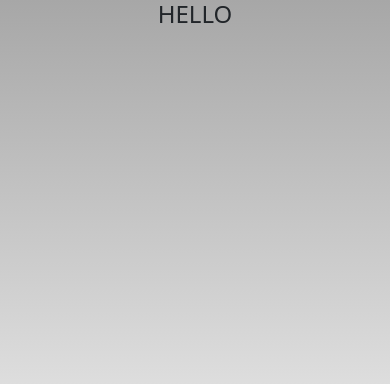
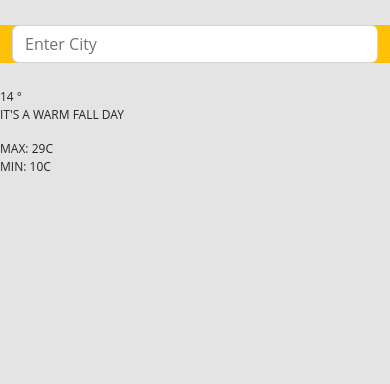
Before and after one commit to DonCastillo/weather-app, a website: page www/index.html in a window 390 px wide. Drawn offline with Linux system fonts and the light colour scheme; some packages are replaced by stand-ins of ours.

Commit message:
added more files

```diff
--- a/www/css/index.css
+++ b/www/css/index.css
@@ -25,7 +25,7 @@ body {
     -webkit-text-size-adjust: none;             /* prevent webkit from resizing text to fit */
     -webkit-user-select: none;                  /* prevent copy paste, to allow, change 'none' to 'text' */
     background-color:#E4E4E4;
-    background-image:linear-gradient(to bottom, #A7A7A7 0%, #E4E4E4 51%);
+    /* background-image:linear-gradient(to bottom, #A7A7A7 0%, #E4E4E4 51%); */
     font-family: system-ui, -apple-system, -apple-system-font, 'Segoe UI', 'Roboto', sans-serif;
     font-size:12px;
     height:100vh;
@@ -105,6 +105,6 @@ h1 {
 
 @media screen and (prefers-color-scheme: dark) {
     body {
-        background-image:linear-gradient(to bottom, #585858 0%, #1B1B1B 51%);
+        /* background-image:linear-gradient(to bottom, #585858 0%, #1B1B1B 51%); */
     }
 }
--- /dev/null
+++ b/www/css/styles.css
@@ -0,0 +1,11 @@
+body {
+    font-family: 'Open Sans', sans-serif;
+}
+
+header {
+    padding: 25px 0;
+}
+
+input {
+    padding:20px;
+}
--- a/www/index.html
+++ b/www/index.html
@@ -28,20 +28,38 @@
             * Disables use of inline scripts in order to mitigate risk of XSS vulnerabilities. To change this:
                 * Enable inline JS: add 'unsafe-inline' to default-src
         -->
-        <meta http-equiv="Content-Security-Policy" content="default-src 'self' data: https://ssl.gstatic.com 'unsafe-eval'; style-src 'self' 'unsafe-inline'; media-src *; img-src 'self' data: content:;">
+        <meta http-equiv="Content-Security-Policy" content="default-src 'self' data: https://ssl.gstatic.com 'unsafe-eval'; style-src 'self' 'unsafe-inline' fonts.googleapis.com; media-src *; img-src 'self' data: content:; connect-src 'self' https://api.openweathermap.org; font-src 'self' fonts.gstatic.com;">
         <meta name="format-detection" content="telephone=no">
         <meta name="msapplication-tap-highlight" content="no">
         <meta name="viewport" content="initial-scale=1, width=device-width, viewport-fit=cover">
         <meta name="color-scheme" content="light dark">
+
+        <link rel="preconnect" href="https://fonts.googleapis.com">
+        <link rel="preconnect" href="https://fonts.gstatic.com" crossorigin>
+        <link href="https://fonts.googleapis.com/css2?family=Open+Sans:wght@300;400;700&display=swap" rel="stylesheet">
+
         <link rel="stylesheet" href="css/bootstrap.min.css">
         <script src="js/bootstrap.bundle.min.js"></script>
         <link rel="stylesheet" href="css/index.css">
-        <title>Hello World</title>
+        <link rel="stylesheet" href="css/styles.css">
+
+        <title>Weather App</title>
     </head>
     <body>
-        <h1>Hello</h1>
+        <header>
+            <div class="container bg-warning">
+                <input type="text" class="form-control" placeholder="Enter City">
+            </div>
+        </header>
+        <main>
+            <div>14 &deg;</div>
+            <div><p>It's a warm fall day</p></div>
+            <div>max: 29C</div>
+            <div>min: 10C</div>
+        </main>
         <script src="js/jquery-3.6.1.min.js"></script>
-        <script src="cordova.js"></script>
+        <!--<script src="cordova.js"></script>-->
+        <script src="js/weather.js"></script>
         <!-- <script src="js/index.js"></script> -->
     </body>
 </html>
--- /dev/null
+++ b/www/js/weather.js
@@ -0,0 +1,3 @@
+$(document).ready(function () {
+    // alert('Don')
+});
```
